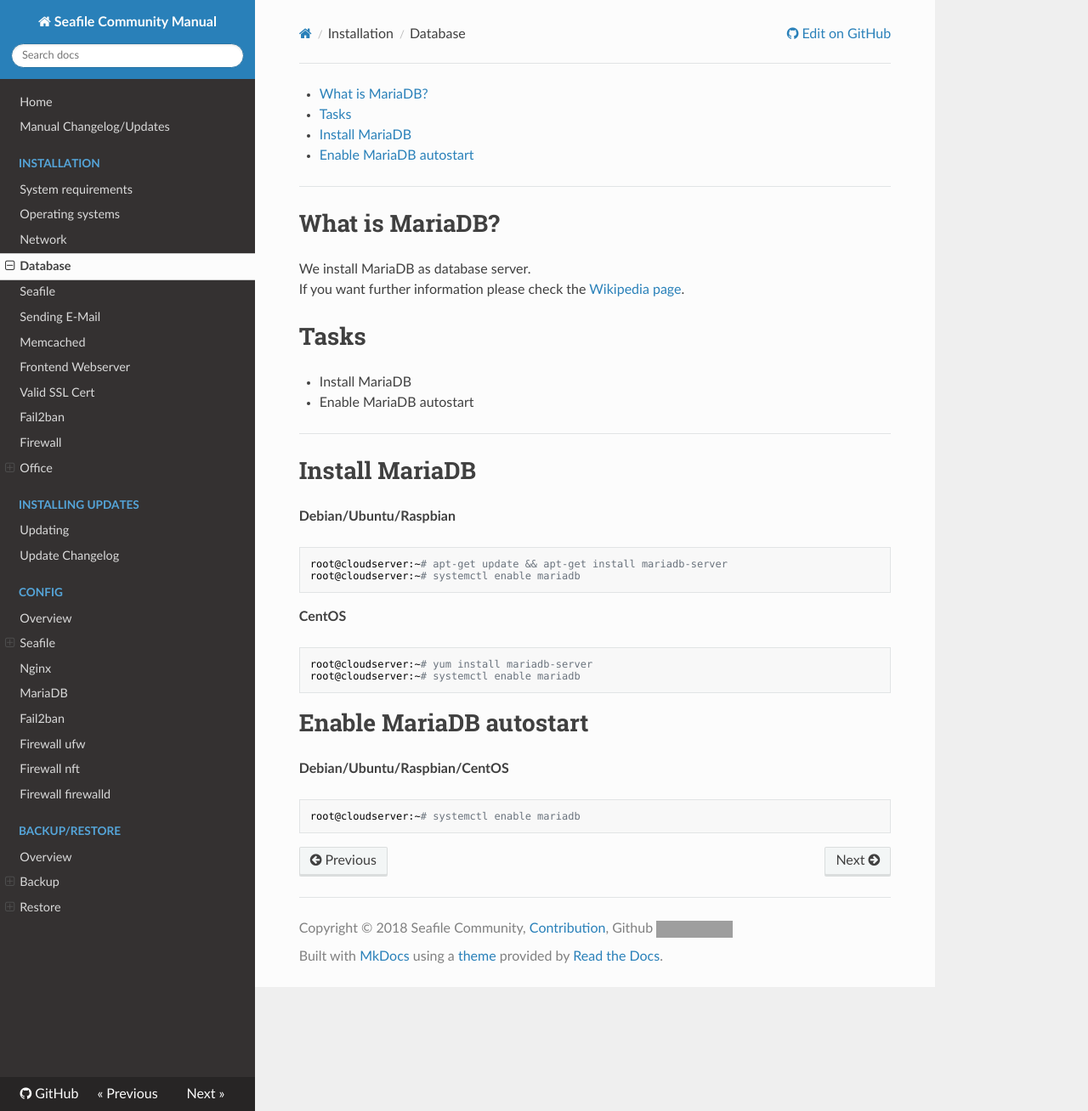
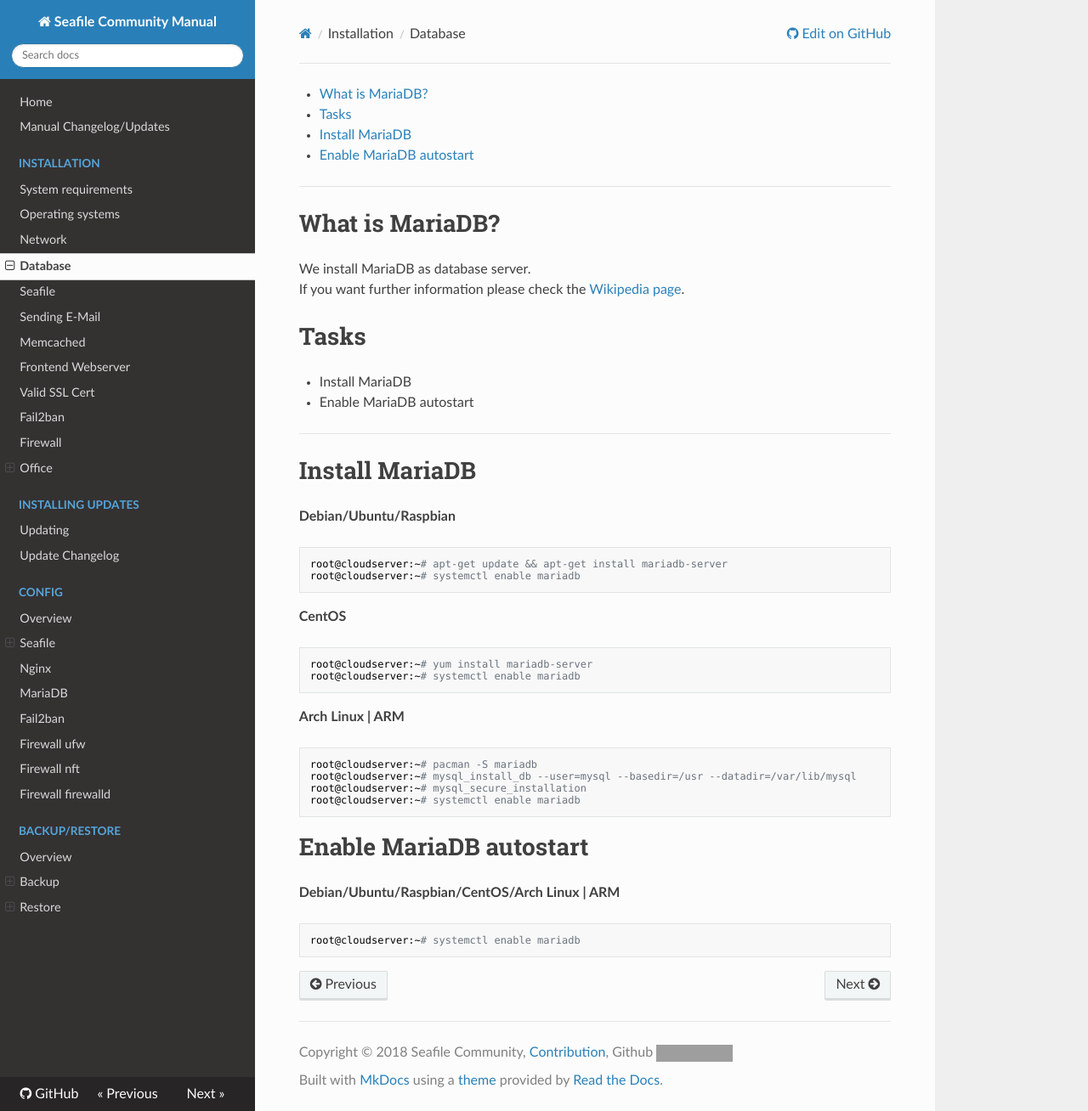
Before and after one commit to DerDanilo/seafile-community-manual, an MkDocs documentation site: the page built from docs/installation/database.md, in a window 1280 px wide and 1308 px high. Shown: the whole window at 85% size. Built offline with MkDocs 1.6.1, drawn with Linux system fonts in a browser that asks for light colours; nearby versions of some CDN libraries; old or Windows-style settings are respelled for this version of MkDocs; grey boxes are pictures that could not be loaded.

Commit message:
Update database.md
Arch Linux | ARM

````diff
--- a/docs/installation/database.md
+++ b/docs/installation/database.md
@@ -29,9 +29,18 @@ root@cloudserver:~# yum install mariadb-server
 root@cloudserver:~# systemctl enable mariadb
 ```
 
+**Arch Linux | ARM**
+
+```sh
+root@cloudserver:~# pacman -S mariadb
+root@cloudserver:~# mysql_install_db --user=mysql --basedir=/usr --datadir=/var/lib/mysql
+root@cloudserver:~# mysql_secure_installation
+root@cloudserver:~# systemctl enable mariadb
+```
+
 # Enable MariaDB autostart
 
-**Debian/Ubuntu/Raspbian/CentOS**
+**Debian/Ubuntu/Raspbian/CentOS/Arch Linux | ARM**
 ```sh
 root@cloudserver:~# systemctl enable mariadb
 ```
````
